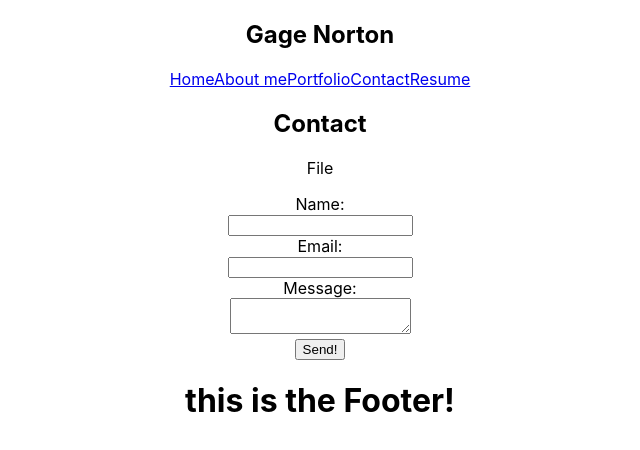
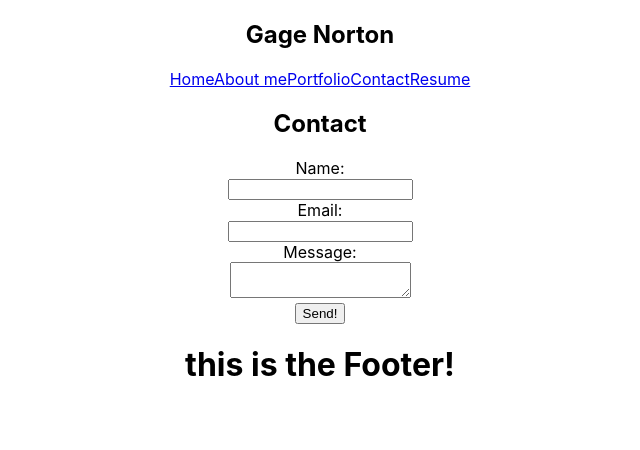
Before and after one commit to Gatewayss/portfolio-version-two, a React (Create React App) app: page /contact in a window 1280 px wide. Shown: the top 450 px of the page, without its empty margins (320-960 px from the left). Built offline with nearby package versions, Linux system fonts and the light colour scheme.

Commit message:
Remove paragraph

```diff
--- a/src/Contact.js
+++ b/src/Contact.js
@@ -3,7 +3,6 @@ const Contact = () => {
   return (
     <div className="contact">
       <h2>Contact</h2>
-      <p>File </p>
       <form type="submit">
         <label>Name:</label><br />
         <input
```
